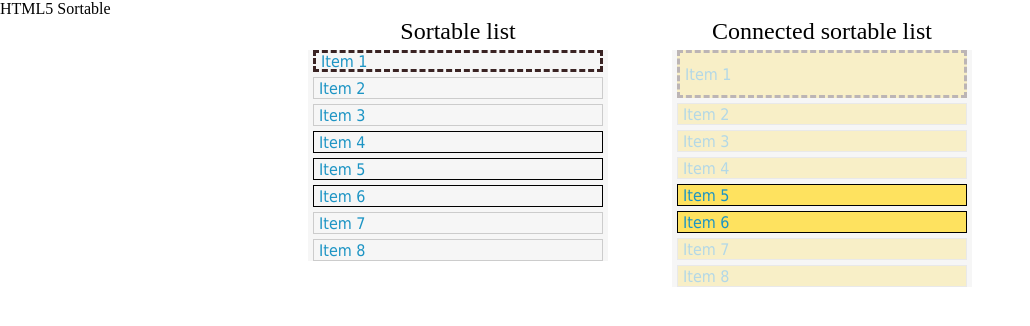
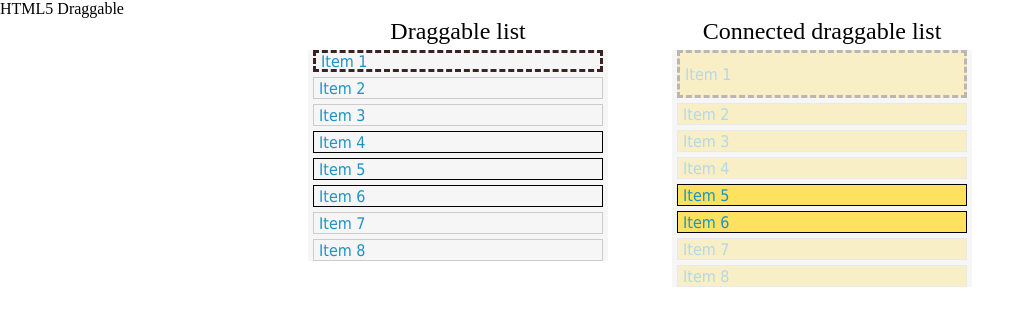
Before and after one commit to rryaboshtan/VANILLA-JS-draggable-ul-list-library, a website with bundled scripts: page index.html in a window 1280 px wide. Shown: the whole page, without its empty margins (0-1030 px from the left). Built offline with nearby package versions, Linux system fonts and the light colour scheme.

Commit message:
readme update

```diff
--- a/index.html
+++ b/index.html
@@ -10,10 +10,10 @@
 </head>
 
 <body>
-    <header> HTML5 Sortable</header>
+    <header> HTML5 Draggable</header>
     <div class="container">
 <section>
-        <h2>Sortable list</h2>
+        <h2>Draggable list</h2>
         <ul class="sortable list">
             <li>Item 1</li>
             <li>Item 2</li>
@@ -27,7 +27,7 @@
     </section>
 
     <section id="connected">
-        <h2>Connected sortable list</h2>
+        <h2>Connected draggable list</h2>
         <ul class="connected list">
             <li class="highlight forceHeight">Item 1</li>
             <li class="highlight" draggable='true'>Item 2</li>
```
Also changed, not shown: README.md, screenshots/screenshot1.png (added).
